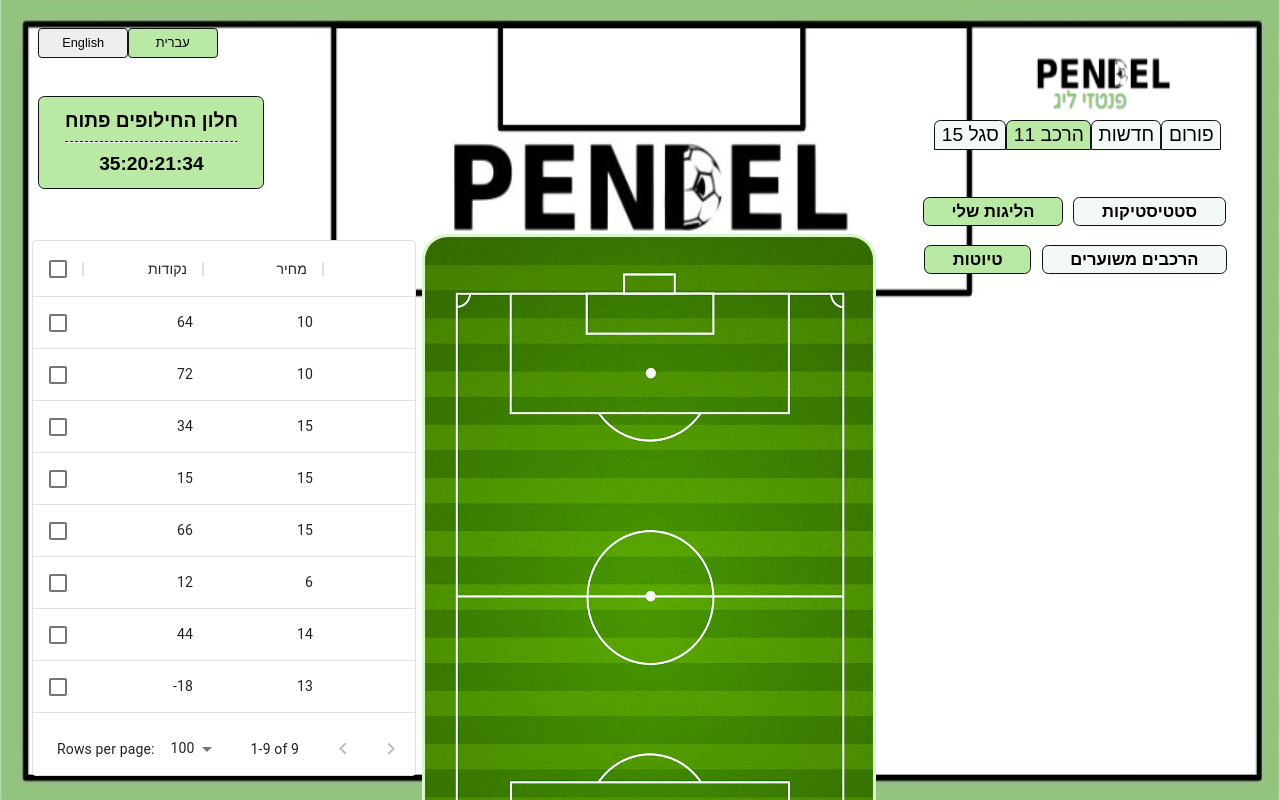
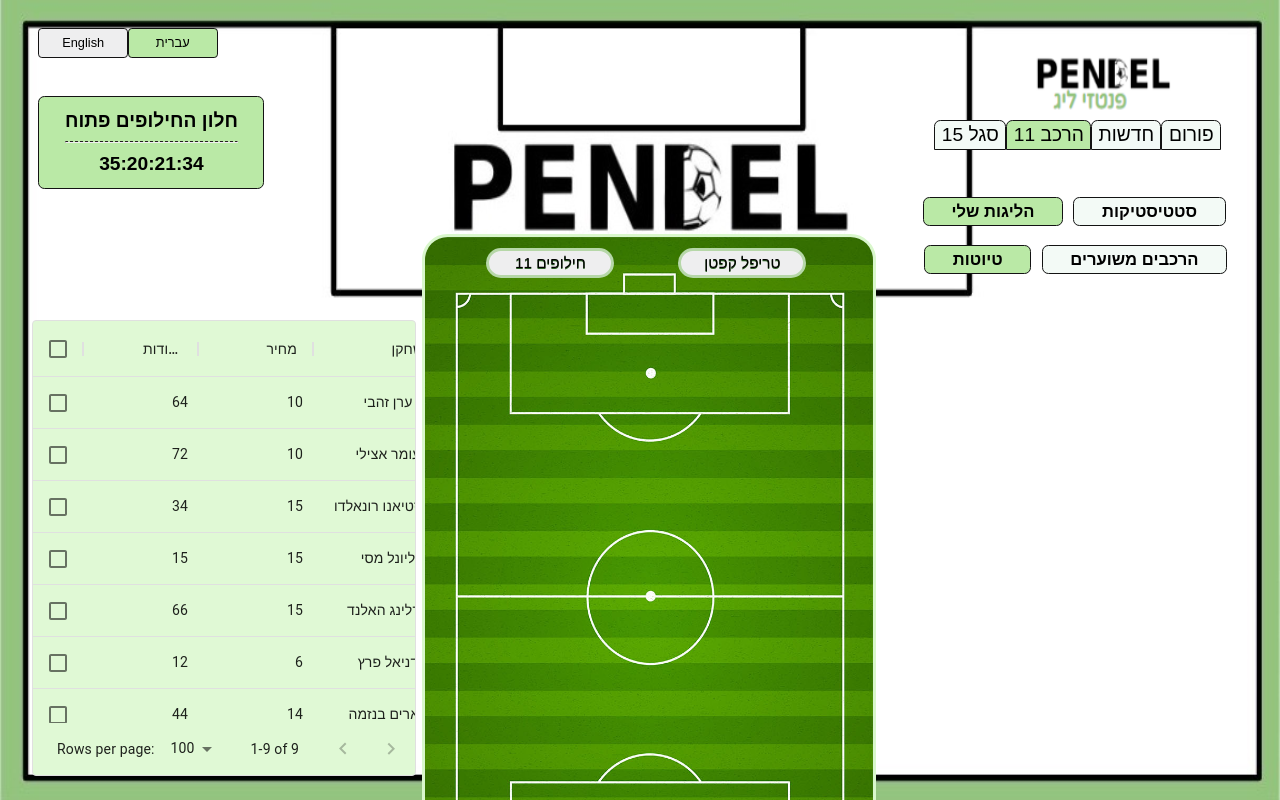
Before and after one commit to stavshay96/my-app, a React (Create React App) app: page /Fantasy in a window 1280 px wide. Shown: the top 800 px of the page. Built offline with nearby package versions, Linux system fonts and the light colour scheme.

Commit message:
special chips

```diff
--- a/src/components/Fantasy/PlayersList.css
+++ b/src/components/Fantasy/PlayersList.css
@@ -11,3 +11,7 @@
     padding: 1% 2%;
     /*text-decoration: none;*/
 }
+
+.btnChips:hover {
+    background-color: #b6d7a8;
+}
--- a/src/components/Fantasy/PlayersList.jsx
+++ b/src/components/Fantasy/PlayersList.jsx
@@ -1,11 +1,11 @@
 import { useState } from "react";
-import { DataGrid } from "@material-ui/data-grid";
+import { DataGrid, GridCheckboxHeader } from "@material-ui/data-grid";
 import "./PlayersList.css";
 
 const columns = [
-  { field: "points", headerName: "נקודות", headerAlign: 'right', type: "number", width: 120, filterable: false, align: 'right' },
-  { field: "price", headerName: "מחיר", headerAlign: 'right', type: "number", width: 120, filterable: false, align: 'right' },
-  { field: "playerName", headerName: "שם שחקן", headerAlign: 'right', width: 275, filterable: false, align: 'right' }
+  { field: "points", headerName: "נקודות", headerAlign: 'right', type: "number", width: 115, filterable: false, align: 'right' },
+  { field: "price", headerName: "מחיר", headerAlign: 'right', type: "number", width: 115, filterable: false, align: 'right' },
+  { field: "playerName", headerName: "שם שחקן", headerAlign: 'right', width: 150, filterable: false, align: 'center' },
 ];
 
 const rows = [
@@ -27,10 +27,11 @@
     setSelectionModel(newSelection.selectionModel);
   };
 
+
   return (
     <div>
-      <DataGrid style={{position:'fixed', top:'30%', right:'67.5%',
-        width:'30%', height: '67%', backgroundColor: '#FFFFFF'}}
+      <DataGrid style={{position:'fixed', top:'40%', right:'67.5%',
+        width:'30%', height: '57%', backgroundColor: '#e0f9d5',     }}
         checkboxSelection
         disableSelectionOnClick
         rows={rows}
--- a/src/components/Fantasy/SpecialChips.css
+++ b/src/components/Fantasy/SpecialChips.css
@@ -0,0 +1,14 @@
+.btnChips {
+    text-align: center;
+    background-color: #eeeeef;
+    border-radius: 2vw;
+    border: 0.25vw solid #b6d7a8;
+    display: inline-block;
+    cursor: pointer;
+    color: #000000;
+    font-family: 'Alef', sans-serif;
+    font-size: 1.2vw;
+    padding: 0.25% 0.5%;
+    text-shadow: 0vw 0.1vw 0vw #2f6627;
+    width: 10%;
+}
--- a/src/components/Fantasy/SpecialChips.jsx
+++ b/src/components/Fantasy/SpecialChips.jsx
@@ -1,8 +1,40 @@
 import React from "react";
+import Button from 'react-bootstrap/Button';
+import "./SpecialChips.css"
+
+const chips = [
+    {
+        chipID: 1,
+        name: 'טריפל קפטן',
+        style: { position:'absolute', top:'31%', right:'37%',}
+    },
+    {
+        chipID: 2,
+        name: '11 חילופים',
+        style: { position:'absolute', top:'31%', right:'52%',}
+    },
+
+
+]
+
+function CreateChip(chip){
+    return (
+               <Button key={chip.chipID} className="btnChips"  style= {chip.style}>
+                {chip.name}
+                </Button>
+             )
+}
+
 
 function SpecialChips()
 {
 
+    return(
+        <div>
+        {chips.map(CreateChip)}
+        </div>
+    )
+
 }
 
 export default SpecialChips;
```
